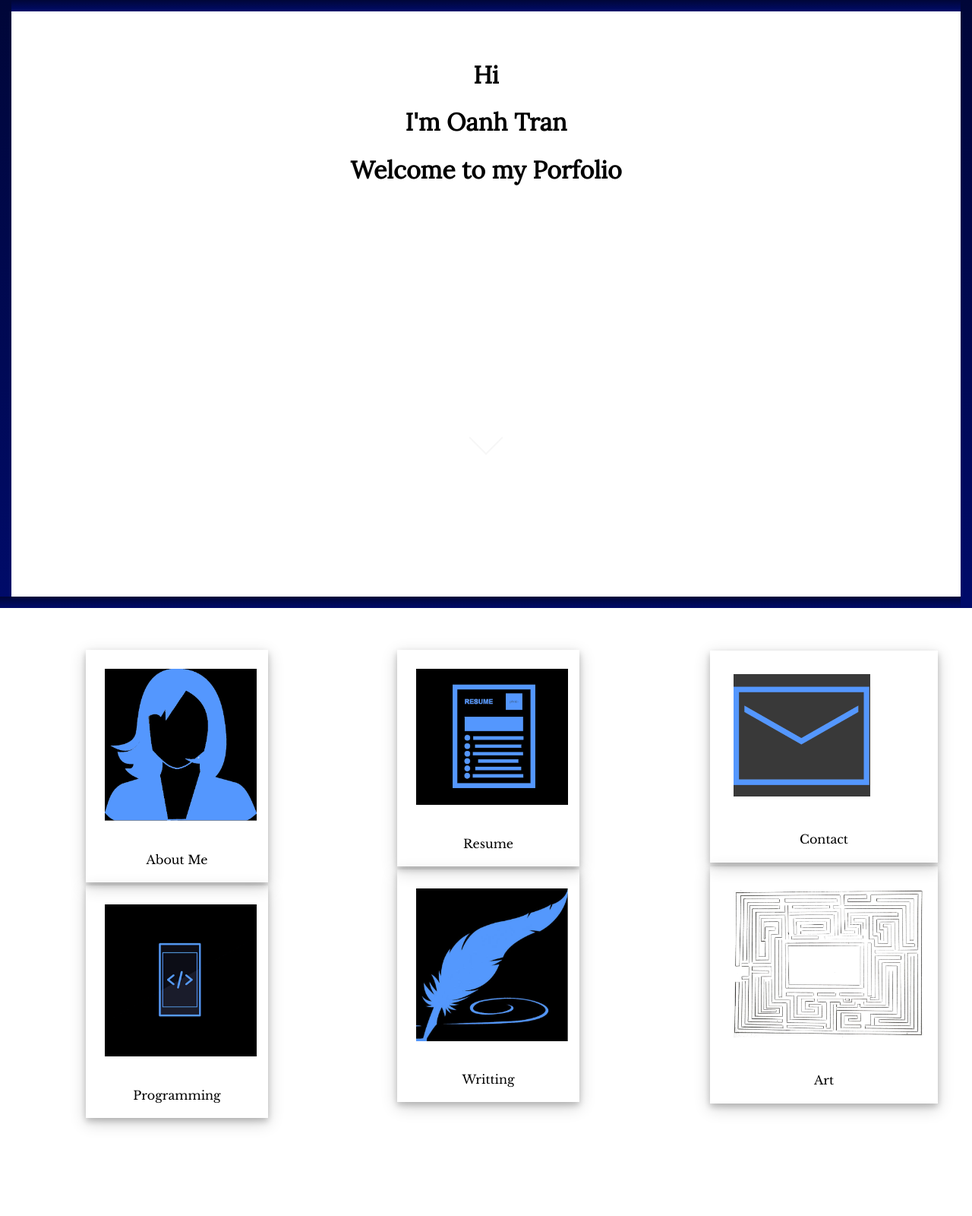
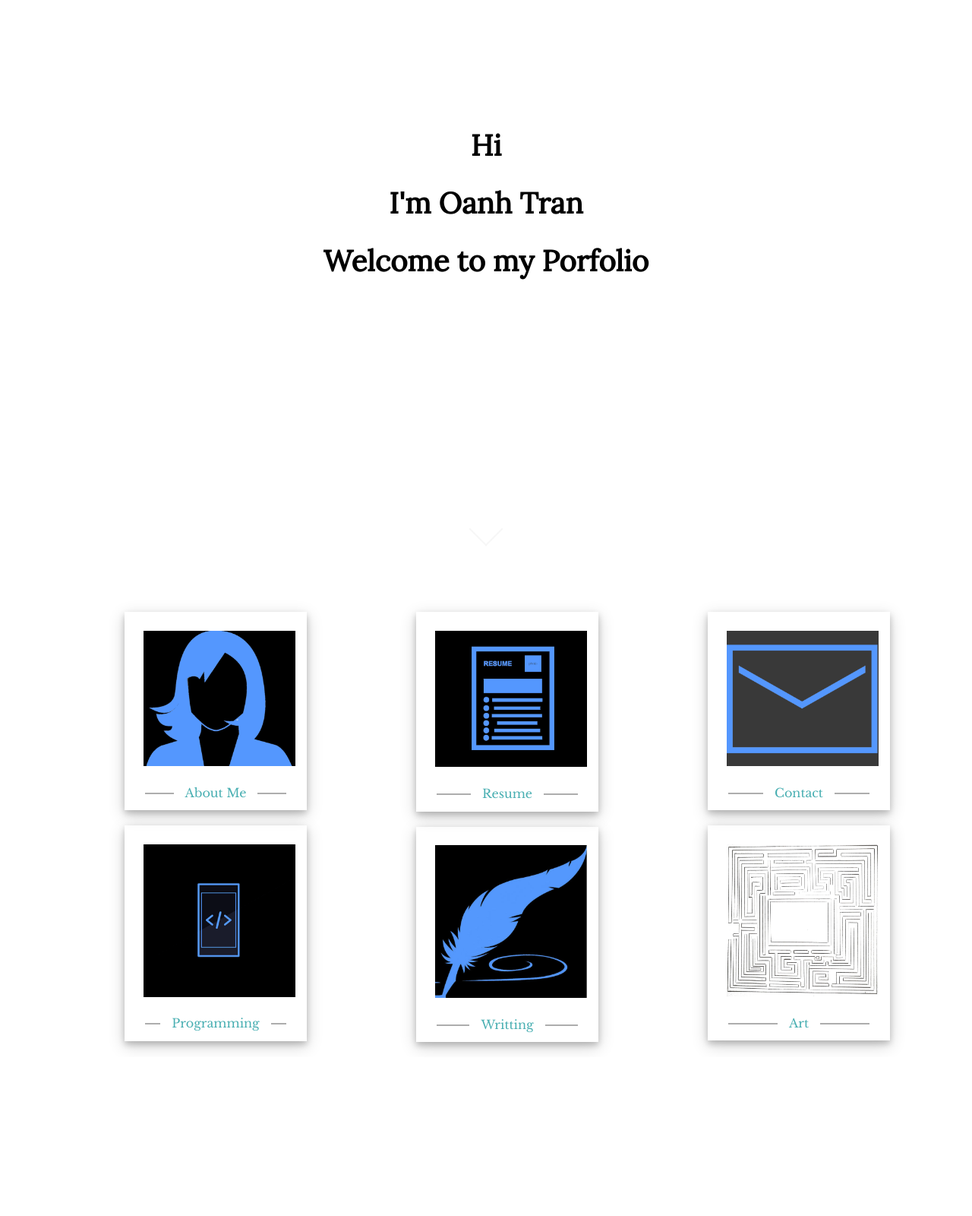
Before and after one commit to varusss/proj1, a PHP site: page / in a window 1280 px wide. Shown: the whole page at 76% size. After the commit the page ends 1384 px from the top, so only its background shows below. Run offline with PHP 8.4, Linux system fonts and the light colour scheme.

Commit message:
add more stuff

```diff
--- a/css/style.css
+++ b/css/style.css
@@ -207,7 +205,10 @@ footer p {
 
 .text1 {
     height: 100vh;
-    background-attachment: fixed;
+    padding-top: 15%;
+    height: 85vh;
+    transform: translateY(15%);
+    font-size: 1.2em;
 }
 
 .page1 .img {
@@ -241,6 +242,65 @@ footer p {
     border-width: 0px 0 2px 2px;
 }
 
+.text1 {
+    padding: 3% 2%;
+}
+
+.flex-h {
+    padding-top: 4%;
+    display: flex;
+    flex-direction: row;
+    flex-wrap: nowrap;
+    justify-content: space-around;
+    align-content: flex-start;
+    width: 90%;
+    margin: 0 auto;
+}
+
+.middle p {
+    text-align: center;
+    margin-top: 0;
+    color: #49afb2;
+}
+
+.aboutMe {
+    box-shadow: 0 4px 8px 0 rgba(0, 0, 0, 0.2), 0 6px 20px 0 rgba(0, 0, 0, 0.19);
+    padding: 2%;
+    width: 120%;
+    margin: 10% 4%;
+}
+
+.aboutMe a img {
+    margin: 9%;
+}
+
+.aboutMe:hover{
+    animation: shrink 0.4s linear alternate;
+    animation-fill-mode: forwards;
+}
+
+.aboutMe:hover .recheader1:before{
+    animation: slide1 1s ease-in-out alternate;
+    animation-fill-mode: forwards;
+}
+
+.recheader1 {
+    margin: 4% 10%;
+    position: relative;
+    text-align: center;
+}
+
+.recheader1:before {
+    background: #adadad;
+    content: "";
+    display: block;
+    height: 2px;
+    position: absolute;
+    top: 50%;
+    width: 100%;
+    left: 0;
+}
+
 @keyframes bounce {
     0%,
     20%,
@@ -257,78 +317,24 @@ footer p {
     }
 }
 
-#top,
-#bottom,
-#left,
-#right {
-    background: linear-gradient(#000638, #000b6a);
-    position: fixed;
-    animation: border-change infinite;
+@keyframes slide1{
+    0% {
+        opacity: 1;
+    }
+    100%{
+        transform: translateX(-55px);
+        opacity: 0;
+    }
 }
 
-#left,
-#right {
-    top: 0;
-    bottom: 0;
-    width: 15px;
+@keyframes shrink {
+    0%{
+        transform: scale(1);
+    }
+    100%{
+        transform: scale(0.9);
+    }
 }
-
-#left {
-    left: 0;
-}
-
-#right {
-    right: 0;
-}
-
-#top,
-#bottom {
-    left: 0;
-    right: 0;
-    height: 15px;
-}
-
-#top {
-    top: 0;
-}
-
-#bottom {
-    bottom: 0;
-}
-
-.text1 {
-    padding: 3% 2%;
-    height: 70vh;
-}
-
-.flex-h {
-    padding-top: 4%;
-    display: flex;
-    flex-direction: row;
-    flex-wrap: nowrap;
-    justify-content: space-around;
-    align-content: flex-start;
-    width: 100%;
-    margin: 0 auto;
-    height: 100vh;
-}
-
-.me {
-    color: #000000;
-    text-align: center;
-}
-
-.aboutMe {
-    box-shadow: 0 4px 8px 0 rgba(0, 0, 0, 0.2), 0 6px 20px 0 rgba(0, 0, 0, 0.19);
-    padding: 2%;
-    width: 120%;
-    margin: 2% 4%;
-}
-
-.aboutMe a img {
-    margin: 9%;
-}
-
 
 /*
 .middle{
@@ -383,20 +392,17 @@ footer p {
     text-align: center;
 }
 
-.recheader {
-    margin: 7%;
-}
-
-.recheader {
-    position: relative;
-    text-align: center;
-}
-
+p span,
 h2 span {
     background: #fff;
     padding: 0 15px;
     position: relative;
-    z-index: 1;
+}
+
+.recheader {
+    margin: 7%;
+    position: relative;
+    text-align: center;
 }
 
 .recheader:before {
--- a/index.html
+++ b/index.html
@@ -7,26 +7,20 @@
 </head>
 
 <body class="page1">
-   <div id="top"></div>
-   <div id="left"></div>
-   <div id="bottom"></div>
-   <div id="right"></div>
-    <div class="img">
     <div class="text1">
-            <br>
         <h1>Hi</h1>
         <h1>I'm Oanh Tran</h1>
         <h1>Welcome to my Porfolio</h1>
     </div>
     <a onclick="down()" class="button"></a>
-        </div>
+    <br><br><br>
     <div class="home flex-h">
         <div>
             <div class="aboutMe">
                 <a href="aboutme.html">
                            <img src="img/aboutme.png" alt="" width="200">
                         <div class="middle">
-                            <p class="me">About Me</p>
+                            <p class="recheader1"><span>About Me</span></p>
                         </div>
                        </a>
             </div>
@@ -34,7 +28,7 @@
                 <a href="program.html">
                            <img src="img/program.png" alt="" width="200">
                         <div class="middle">
-                            <p class="me">Programming</p>
+                            <p class="recheader1"><span>Programming</span></p>
                         </div>
                        </a>
 
@@ -46,14 +40,14 @@
                 <a href="resume.html">
                            <img src="img/resume.png" alt="" width="200">
                         <div class="middle">
-                            <p class="me">Resume</p>
+                            <p class="recheader1"><span>Resume</span></p>
                         </div>
                        </a>
             </div>
             <div class="aboutMe">
                 <a href="writting.html"><img src="img/write.jpg" alt="" width="200">
                         <div class="middle">
-                            <p class="me">Writting</p>
+                            <p class="recheader1"><span>Writting</span></p>
                         </div>
                         </a>
             </div>
@@ -61,18 +55,18 @@
         <div>
             <div class="aboutMe">
                 <a href="contact.html">
-                       <img src="img/contact.png" alt="" width="180">
+                       <img src="img/contact.png" alt="" width="200">
                         <div class="middle">
-                            <p class="me">Contact</p>
+                            <p class="recheader1"><span>Contact</span></p>
                         </div>
                         </a>
 
             </div>
             <div class="aboutMe">
                 <a href="art.html">
-                        <img src="img/DSC_0009--1.jpg" alt="" width="250">
+                        <img src="img/DSC_0009--1.jpg" alt="" width="200" height="200">
                         <div class="middle">
-                            <p class="me">Art</p>
+                            <p class="recheader1"><span>Art</span></p>
                         </div>
                         </a>
             </div>
--- a/js/js.js
+++ b/js/js.js
@@ -25,7 +25,7 @@ function slideShows(current) {
 
 function down() {
     window.scroll({
-        top: 1000,
+        top: 700,
         left: 0,
         behavior: 'smooth'
     });
@@ -36,9 +36,9 @@ function changeNav() {
     var nav = document.getElementById("nav");
     window.onscroll = function () {
         if (window.scrollY > 400) {
-            nav.setAttribute("style", "background:linear-gradient(-90deg, #ffffff, #ffceaf, #e3e3e3);");
+            nav.setAttribute("style", "background:linear-gradient(-90deg, #ffffff, #ffceaf, #ffffff);");
         } else {
-            nav.setAttribute("style", "background: linear-gradient(-90deg, white, #8e8e8e, white);");
+            nav.setAttribute("style", "background: linear-gradient(-90deg, #ffffff, #86bcdd, #ffffff);");
         }
     };
 };
```
Also changed, not shown: other parts of css/style.css (+15 -13 lines), resume.html (+28 -12 lines), img/aboutme.png. Lines whose indentation alone changed are shown as unchanged.
